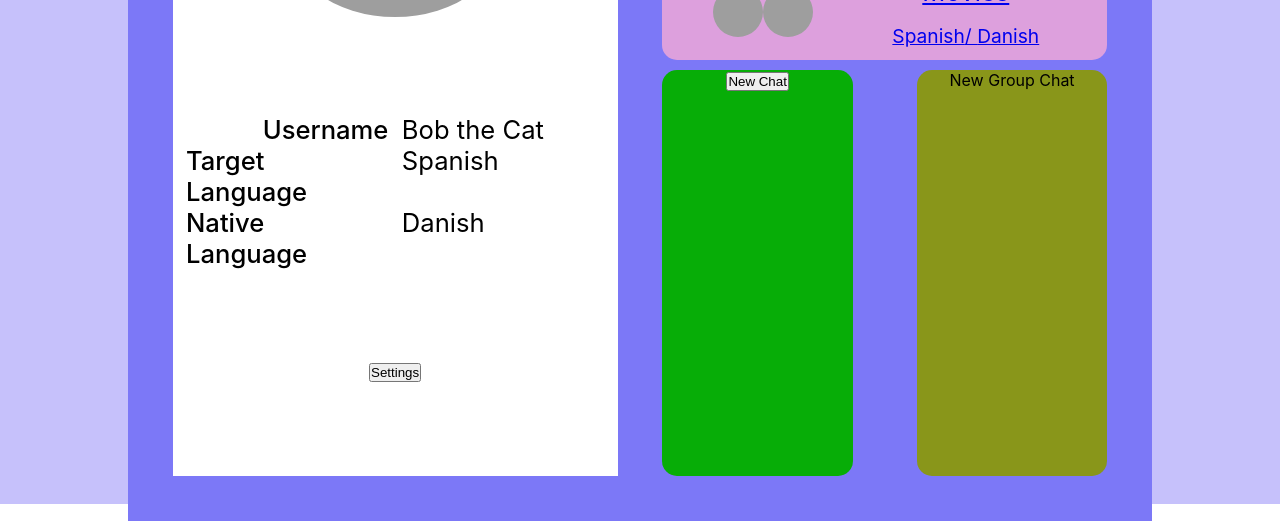
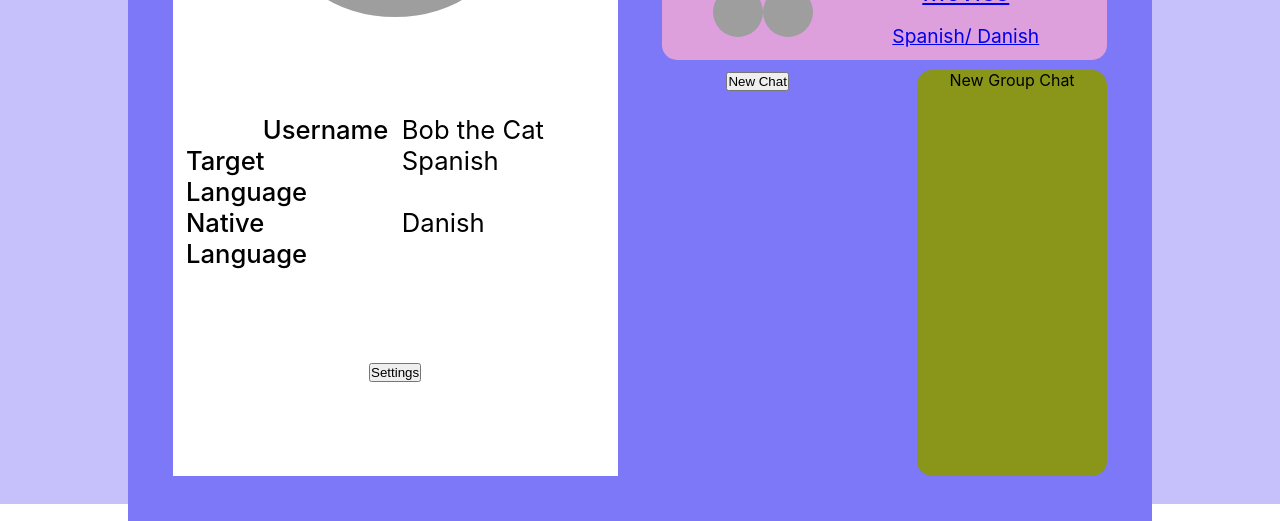
Before and after one commit to mackneupart/chat-app-TxID, a React (Create React App) app: page /home in a window 1280 px wide. Shown: the part 296-817 px from the top of the page. Built offline with nearby package versions, Linux system fonts and the light colour scheme; grey boxes are pictures that could not be loaded.

Commit message:
add style for button component

```diff
--- a/src/Pages/Home.css
+++ b/src/Pages/Home.css
@@ -71,7 +71,7 @@ body {
 }
 
 .settingsButton {
-    grid-row-start: 6;
+  grid-row-start: 6;
   display: flex;
   justify-content: center;
   align-items: center;
@@ -88,29 +88,32 @@ body {
 }
 
 .newChats {
-
   /*styling concerning its children*/
   display: grid;
   grid-template-columns: 3fr 1fr 3fr;
-
-
 }
 
 .newChat {
+  grid-column-start: 1;
+  /*styling concerning its children*/
+  text-align: center;
+  justify-items: stretch;
+  align-items: stretch;
+}
 
-  background-color: rgb(7, 173, 7);
-  grid-column-start: 1;
-
+.button {
+  background-color: black;
+  color: white;
+  font-size: 2vw;
+  width: 100%;
+  height: 100%;
   border-radius: 15px;
-  text-align: center;
-
+  cursor: pointer;
 }
 
 .newGroupChat {
-
   background-color: rgb(137, 150, 26);
   grid-column-start: 3;
-
   border-radius: 15px;
   text-align: center;
 }
```
